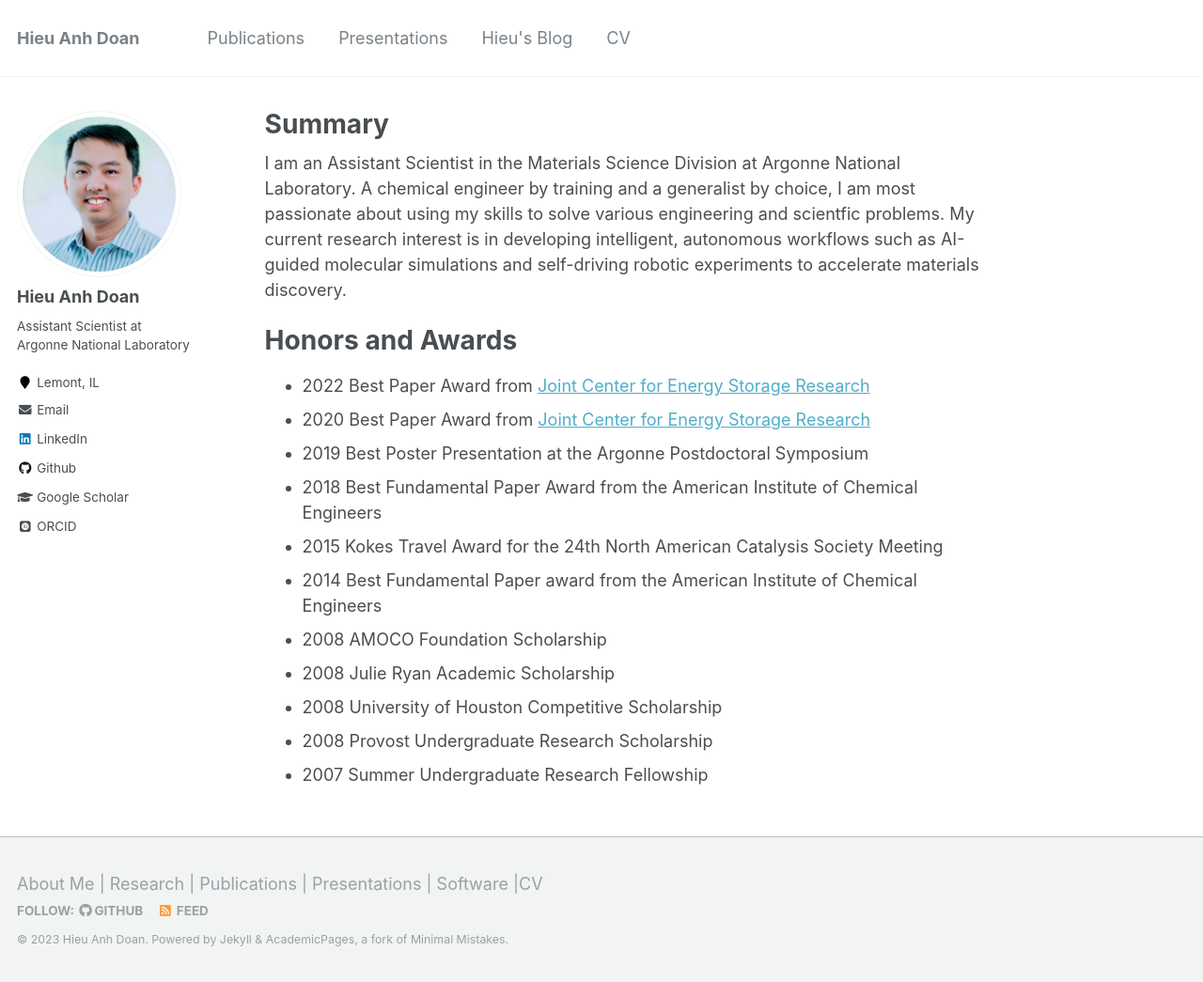
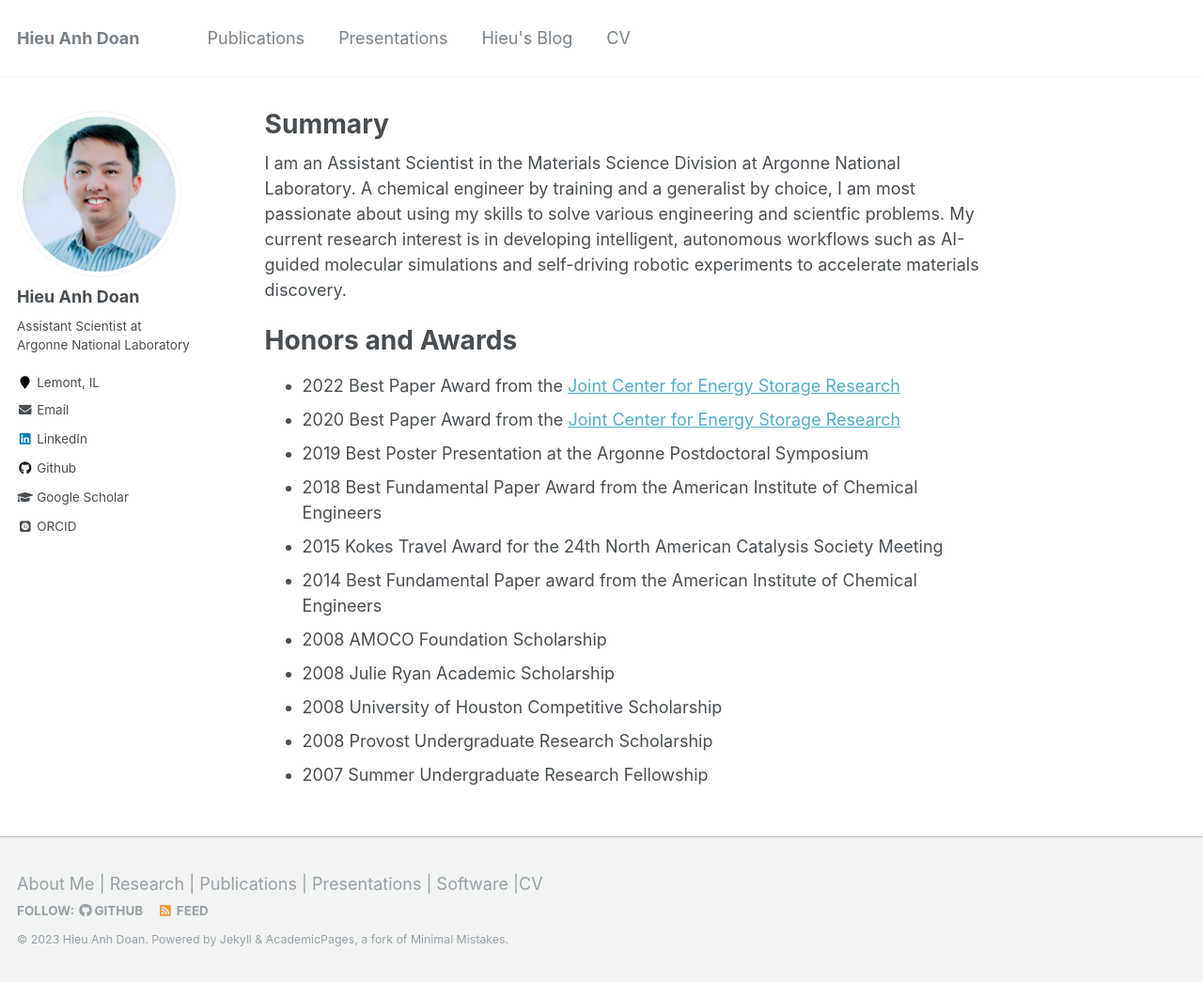
Before and after one commit to hieuadoan/hieuadoan.github.io, a Jekyll site: the page built from _pages/about.md, in a window 1280 px wide and 1045 px high. Shown: the whole window at 94% size. Built offline with Jekyll 4.4.1, drawn with Linux system fonts in a browser that asks for light colours; some web fonts are replaced.

Commit message:
Fix typo

```diff
--- a/_pages/about.md
+++ b/_pages/about.md
@@ -12,8 +12,8 @@ I am an Assistant Scientist in the Materials Science Division at Argonne Nationa
 
 Honors and Awards
 ===
-- 2022 Best Paper Award from <a href="https://www.jcesr.org">Joint Center for Energy Storage Research</a>
-- 2020 Best Paper Award from <a href="https://www.jcesr.org">Joint Center for Energy Storage Research</a>
+- 2022 Best Paper Award from the <a href="https://www.jcesr.org">Joint Center for Energy Storage Research</a>
+- 2020 Best Paper Award from the <a href="https://www.jcesr.org">Joint Center for Energy Storage Research</a>
 - 2019 Best Poster Presentation at the Argonne Postdoctoral Symposium
 - 2018 Best Fundamental Paper Award from the American Institute of Chemical Engineers
 - 2015 Kokes Travel Award for the 24th North American Catalysis Society Meeting
```
